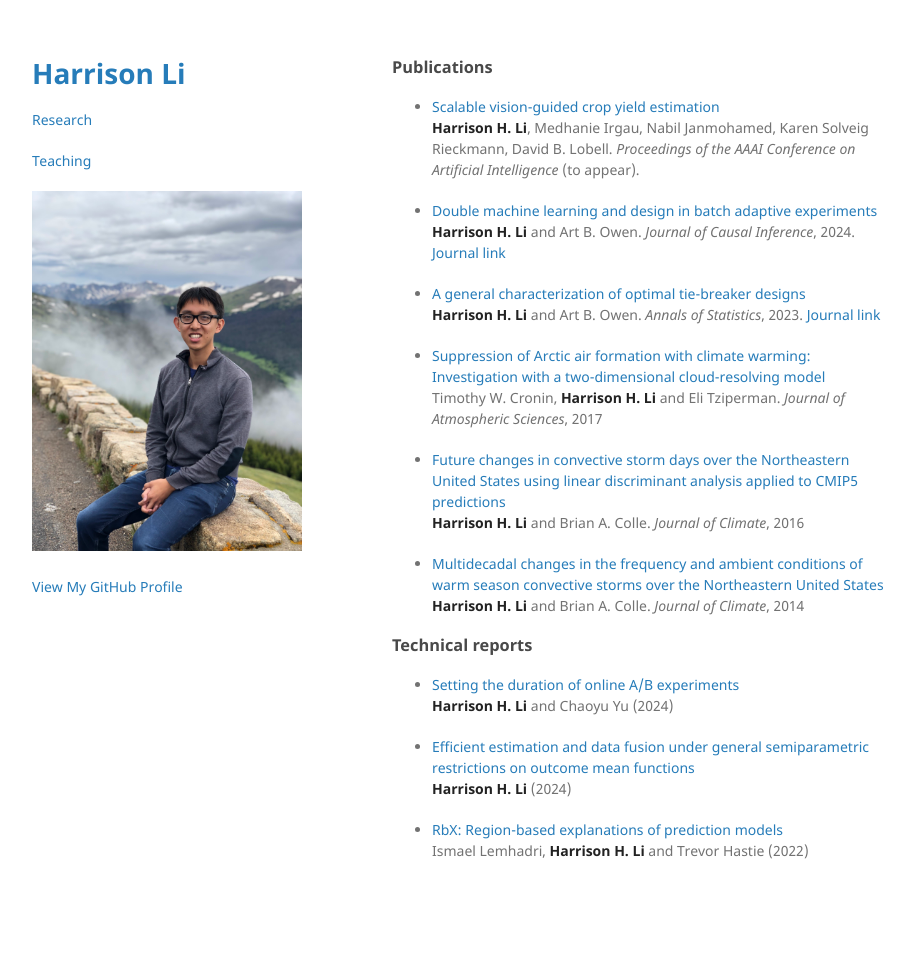
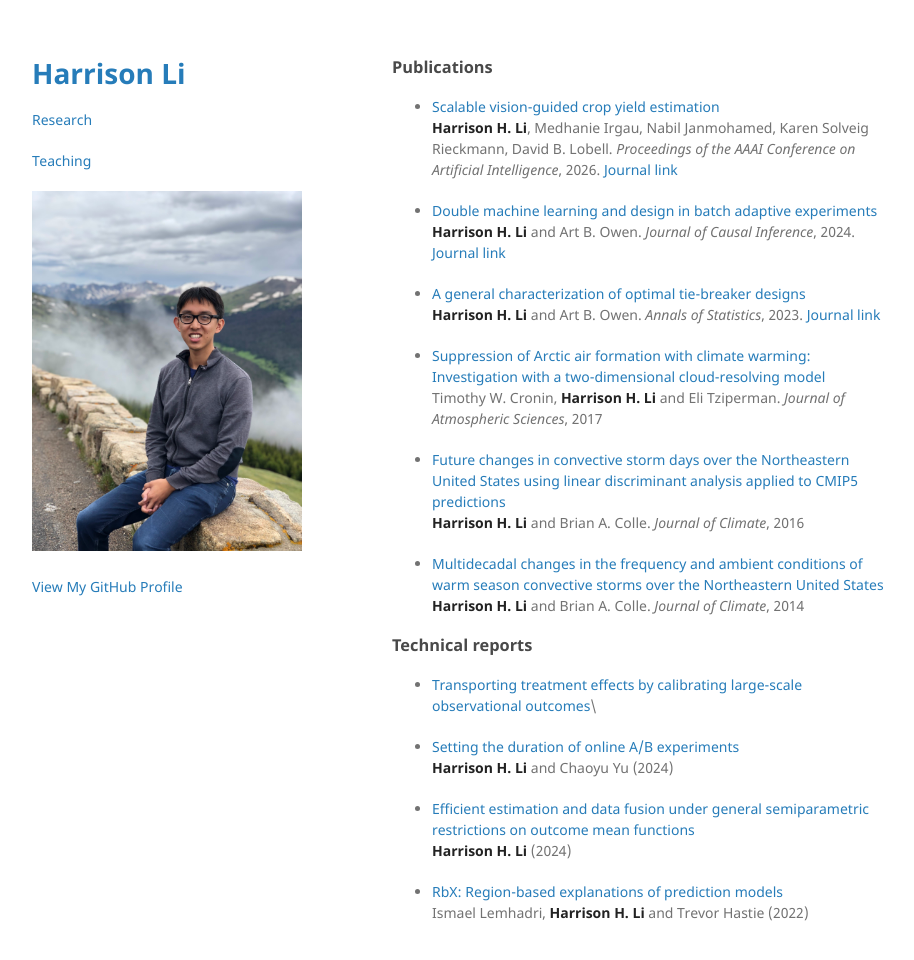
Before and after one commit to hli90722/hli90722.github.io, a Jekyll site: the page built from research.md, in a window 1280 px wide and 993 px high. Shown: the top 960 px of the window, without its empty margins (178-1092 px from the left). Built offline with Jekyll 4.4.1, drawn with Linux system fonts in a browser that asks for light colours; the repository's description, which GitHub fills in, is left out.

Commit message:
update research

```diff
--- a/research.md
+++ b/research.md
@@ -7,7 +7,7 @@ permalink: /research/
 ### Publications
 
 - [Scalable vision-guided crop yield estimation](https://www.arxiv.org/abs/2511.12999)\
-**Harrison H. Li**, Medhanie Irgau, Nabil Janmohamed, Karen Solveig Rieckmann, David B. Lobell. *Proceedings of the AAAI Conference on Artificial Intelligence* (to appear).
+**Harrison H. Li**, Medhanie Irgau, Nabil Janmohamed, Karen Solveig Rieckmann, David B. Lobell. *Proceedings of the AAAI Conference on Artificial Intelligence*, 2026. [Journal link](https://ojs.aaai.org/index.php/AAAI/article/download/37026/40988)
 
 - [Double machine learning and design in batch adaptive experiments](https://arxiv.org/abs/2309.15297)\
 **Harrison H. Li** and Art B. Owen. *Journal of Causal Inference*, 2024. [Journal link](https://www.degruyter.com/document/doi/10.1515/jci-2023-0068/html)
@@ -26,6 +26,8 @@ Timothy W. Cronin, **Harrison H. Li** and Eli Tziperman. *Journal of Atmospheric
 
 ### Technical reports
 
+- [Transporting treatment effects by calibrating large-scale observational outcomes](https://arxiv.org/abs/2605.07285)\
+
 - [Setting the duration of online A/B experiments](https://arxiv.org/abs/2408.02830)\
 **Harrison H. Li** and Chaoyu Yu (2024)
 
```
Also changed, not shown: 1 other file.
